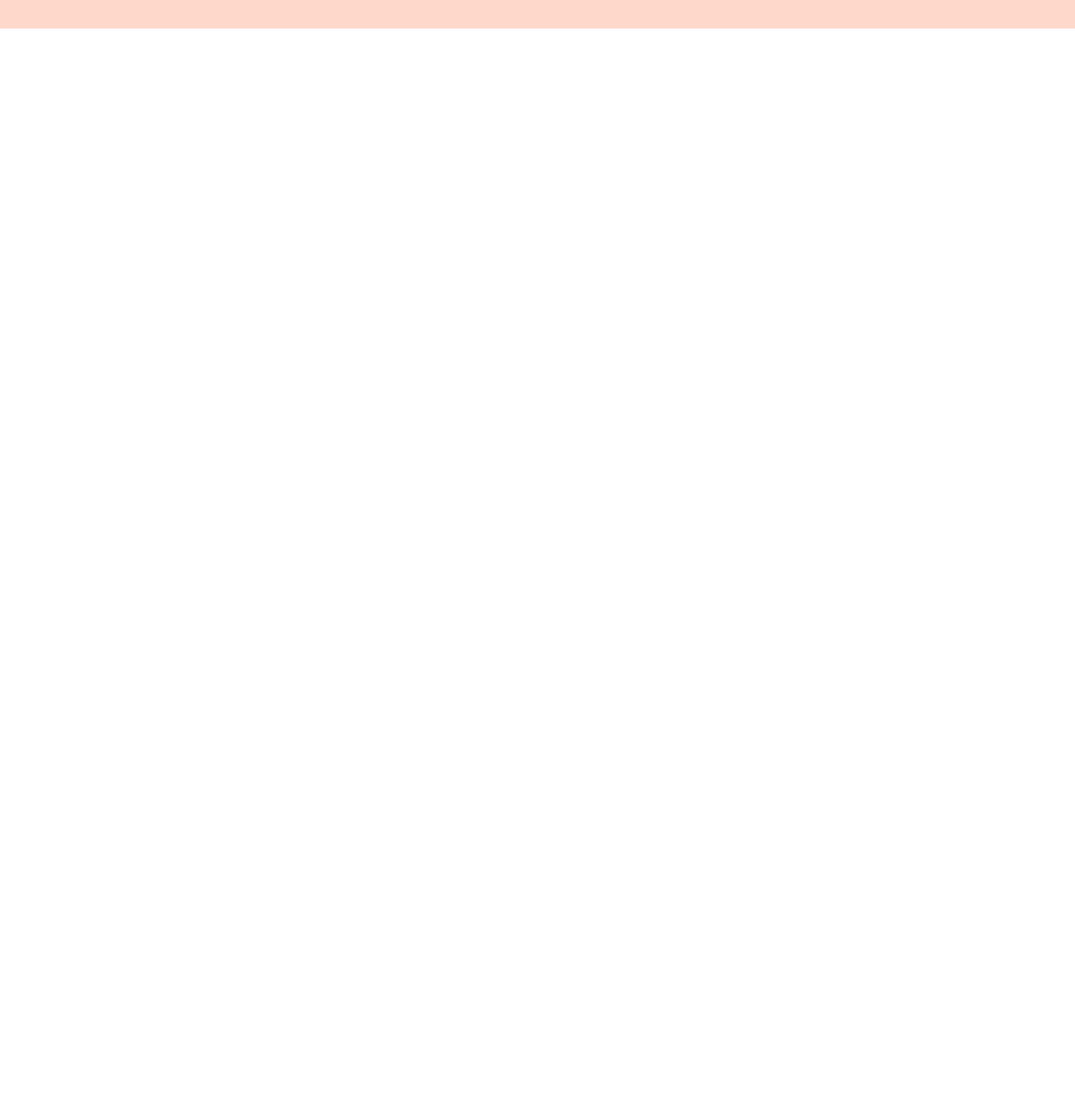
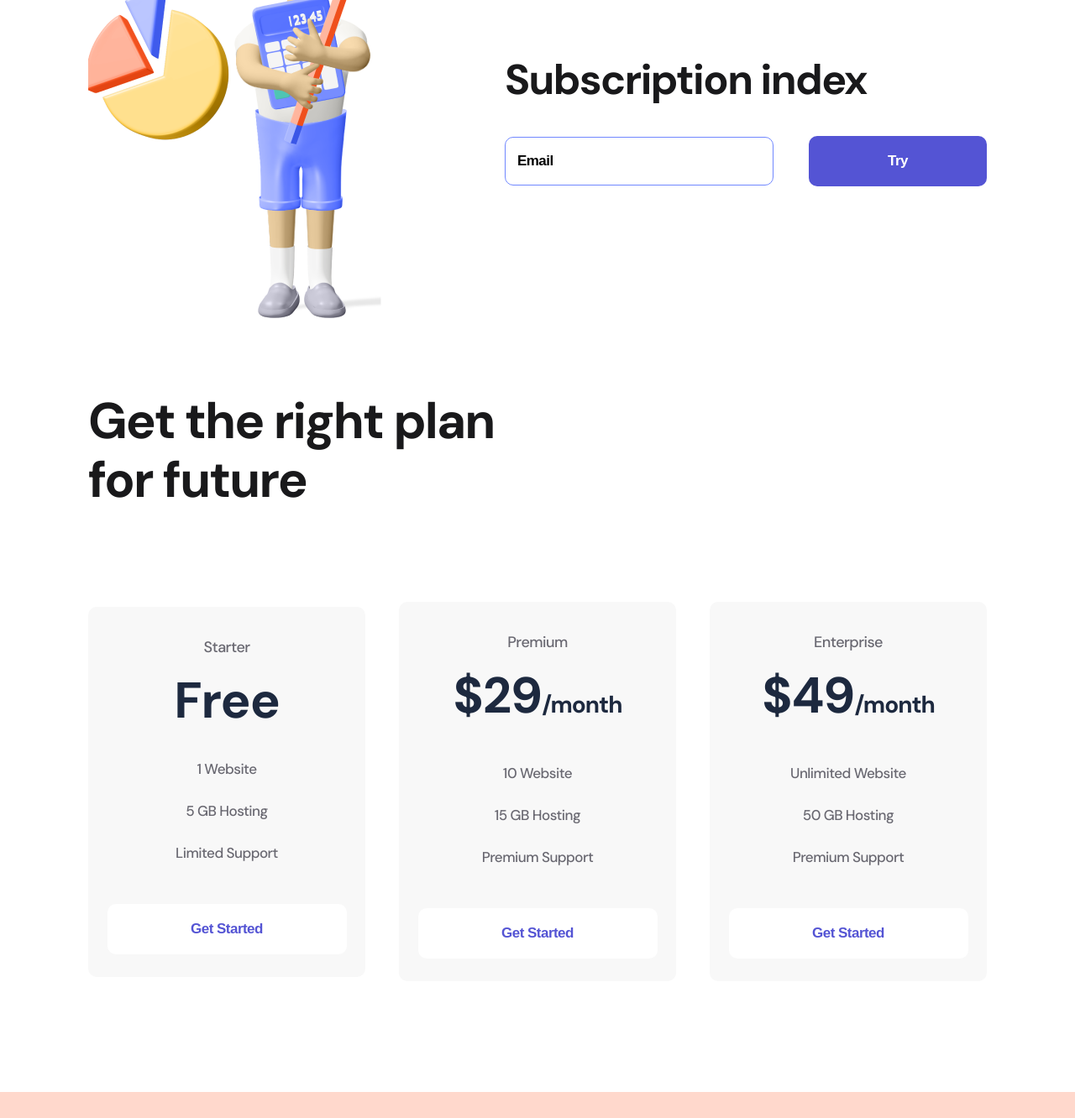
Before and after one commit to alenashevchuk/logoipsum, a plain HTML site: page index.html in a window 1280 px wide. Shown: the part 954-2286 px from the top of the page at 84% size. Before the commit the page ends 988 px from the top, so only its background shows below. Drawn offline with nearby package versions, Linux system fonts and the light colour scheme.

Commit message:
Add files via upload

```diff
--- a/Style/style.css
+++ b/Style/style.css
@@ -12,7 +12,7 @@ body {
     padding: 38px 0 47px;
 }
 
-.header__flex, .footer__flex, .about {
+.header__flex, .footer__flex, .about, .subscribe, .plan__flex {
     display: flex;
     justify-content: space-between;
     align-items: center;
@@ -111,3 +111,114 @@ text-decoration: none;
     background: rgba(255, 113, 67, 0.27);
     padding: 38px 0 47px;
 }
+
+.subscribe {
+    margin-bottom: 85px;
+}
+
+.subscribe__title {
+    font-weight: 700;
+    font-size: 50px;
+    line-height: 57px;
+    letter-spacing: -1.56316px;
+    color: #19191B;
+    margin-bottom: 38px;
+}
+
+.input {
+    width: 302px;
+    height: 54px;
+    border-radius: 10px;
+    border: 1px solid #7087FF;
+    padding-left: 14px;
+    margin-right: 38px;
+}
+
+.input::placeholder, .input {
+    font-weight: 700;
+    font-size: 17px;
+    line-height: 22px;
+    letter-spacing: -0.531474px;
+    color: #000000;
+}
+
+.input:focus {
+    outline: none;
+}
+
+.plan {
+    margin-bottom: 132px;
+}
+
+.plan__title {
+    font-weight: 700;
+    font-size: 60px;
+    line-height: 70px;
+    letter-spacing: -1.87579px;
+    color: #19191B;
+    max-width: 504px;
+    margin-bottom: 110px;
+}
+
+.item {
+    width: 330px;
+    background: #F8F8F8;
+    border-radius: 10px;
+    text-align: center;
+    padding: 34px 0 27px;
+}
+
+.item:hover {
+    transition: 500ms;
+    background: #FF7143;
+    box-shadow: 0px 32px 34px rgba(255, 112, 59, 0.317827);
+}
+
+.item__text {
+    font-weight: 400;
+    font-size: 18px;
+    line-height: 28px;
+    text-align: center;
+    letter-spacing: -0.562737px;
+    color: #696871;
+}
+
+.item:hover .item__text, .item:hover .item__title, .item:hover .item__li {
+    color: white;
+    transition: 500ms;
+}
+
+.item__title {
+    font-weight: 700;
+    font-size: 60px;
+    line-height: 56px;
+    text-align: center;
+    letter-spacing: -1.03448px;
+    color: #1D293F;
+    margin: 22px 0 28px;
+}
+
+.item__title span {
+    font-size: 28px;
+    }
+
+.item__li {
+    list-style: none;
+    font-size: 17px;
+    line-height: 50px;
+    letter-spacing: -0.531474px;
+    color: #696871;
+}
+
+.button__item {
+    width: 285px;
+    background: white;
+    color: #5454D4;
+    margin-top: 36px;
+}
+
+.item:hover .button__item {
+    background: #9F3919;
+    color: white;
+    transition: 500ms;
+}
--- a/index.html
+++ b/index.html
@@ -4,7 +4,7 @@
     <meta charset="UTF-8">
     <meta http-equiv="X-UA-Compatible" content="IE=edge">
     <meta name="viewport" content="width=device-width, initial-scale=1.0">
-    <title>Document</title>
+    <title>Logoipsum</title>
     <link rel="stylesheet" href="https://cdnjs.cloudflare.com/ajax/libs/meyer-reset/2.0/reset.min.css" integrity="sha512-NmLkDIU1C/C88wi324HBc+S2kLhi08PN5GDeUVVVC/BVt/9Izdsc9SVeVfA1UZbY3sHUlDSyRXhCzHfr6hmPPw==" crossorigin="anonymous" />
     <link rel="preconnect" href="https://fonts.googleapis.com">
     <link rel="preconnect" href="https://fonts.gstatic.com" crossorigin>
@@ -51,6 +51,73 @@
     <img src="./img/firstman.png" alt="firstman">
     </div>
   </section>
+  <section class="container subscribe">
+    <div>
+      <img src="./img/Content Image 02.png" alt="twooman">
+    </div>
+    <div>
+      <h2 class="subscribe__title">Subscription index</h2>
+      <form>
+        <input class="input" type="Email" placeholder="Email">
+        <button class="button button__violet">
+          Try
+        </button>
+      </form>
+    </div>
+  </section>
+  <section class="container plan">
+    <h2 class="plan__title">Get the right plan for future</h2>
+    <div class="plan__flex">
+      <div class="item">
+        <p class="item__text">
+          Starter
+        </p>
+        <h3 class="item__title">
+          Free
+        </h3>
+        <ul>
+          <li class="item__li">1 Website</li>
+          <li class="item__li">5 GB Hosting</li>
+          <li class="item__li">Limited Support</li>
+        </ul>
+        <button class="button button__item">
+          Get Started
+        </button>
+      </div>
+      <div class="item">
+        <p class="item__text">
+          Premium
+        </p>
+        <h3 class="item__title">
+          $29<span>/month</span>
+        </h3>
+        <ul>
+          <li class="item__li">10 Website</li>
+          <li class="item__li">15 GB Hosting</li>
+          <li class="item__li">Premium Support</li>
+        </ul>
+        <button class="button button__item">
+          Get Started
+        </button>
+      </div>
+      <div class="item">
+        <p class="item__text">
+          Enterprise
+        </p>
+        <h3 class="item__title">
+          $49<span>/month</span>
+        </h3>
+        <ul>
+          <li class="item__li">Unlimited Website</li>
+          <li class="item__li">50 GB Hosting</li>
+          <li class="item__li">Premium Support</li>
+        </ul>
+        <button class="button button__item">
+          Get Started
+        </button>
+      </div>
+    </div>
+  </section>
   <footer class="footer">
     <div class="container footer__flex">
     <div>
```
Also changed, not shown: img/Content Image 02.png (added).
